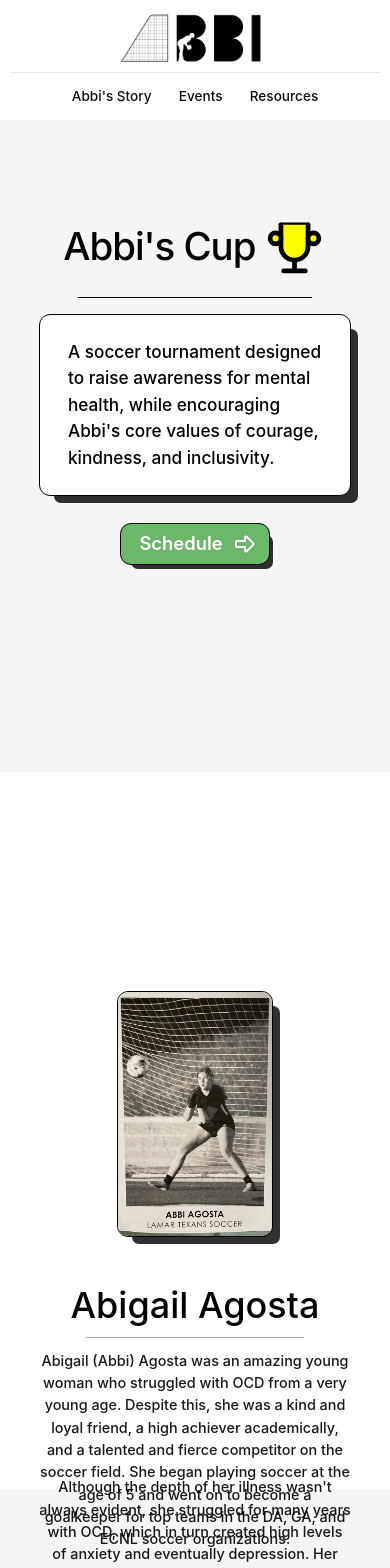
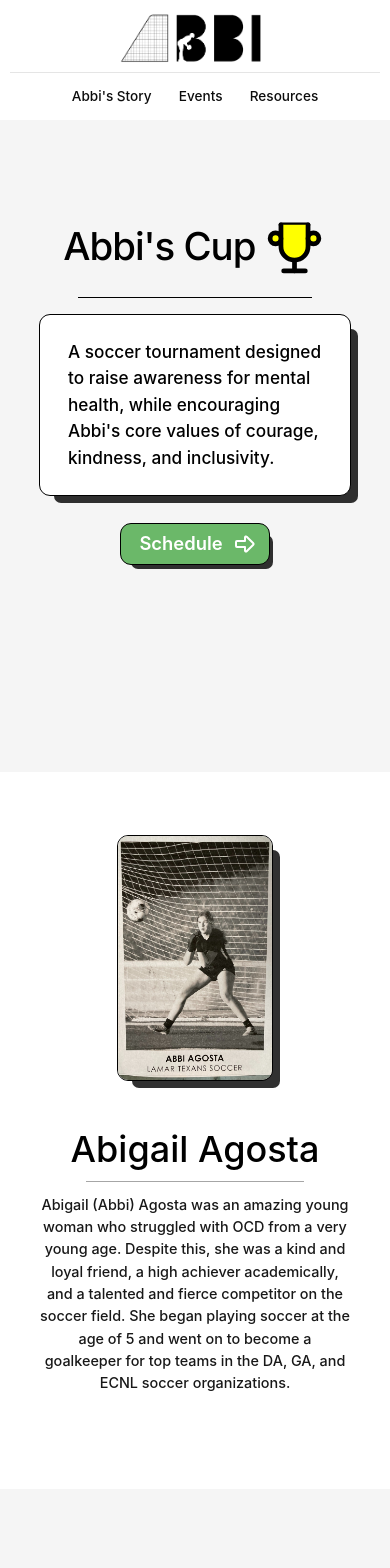
Before and after one commit to griffinbrooks47/abbiscup, a Next.js app: page / in a window 390 px wide. Shown: the top 1568 px of the page. Built offline with nearby package versions, Linux system fonts and the light colour scheme; a web font is replaced by a local one.

Commit message:
text fix

```diff
--- a/app/globals.css
+++ b/app/globals.css
@@ -43,7 +43,6 @@
   .image-container {
     width: 40%;
     margin-inline: auto;
-    margin-top: 80%;
   }
 
 
```
